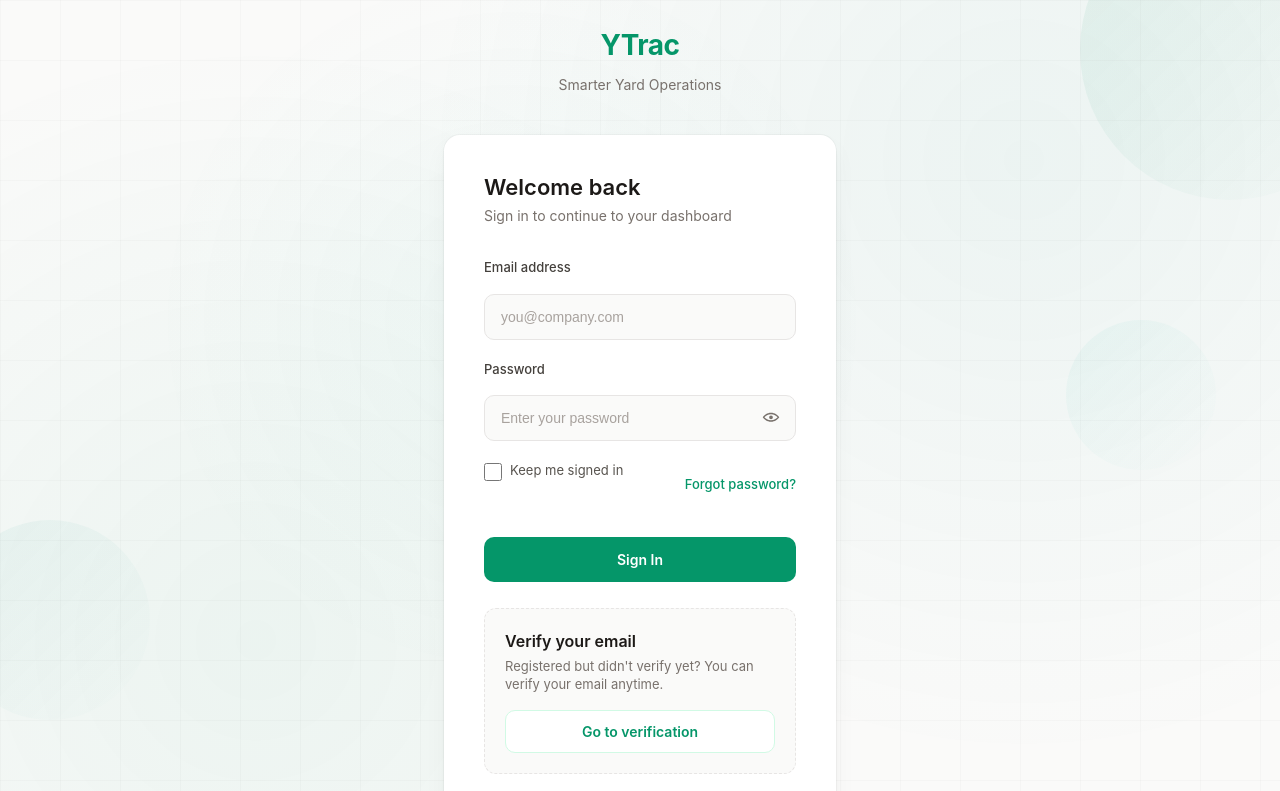
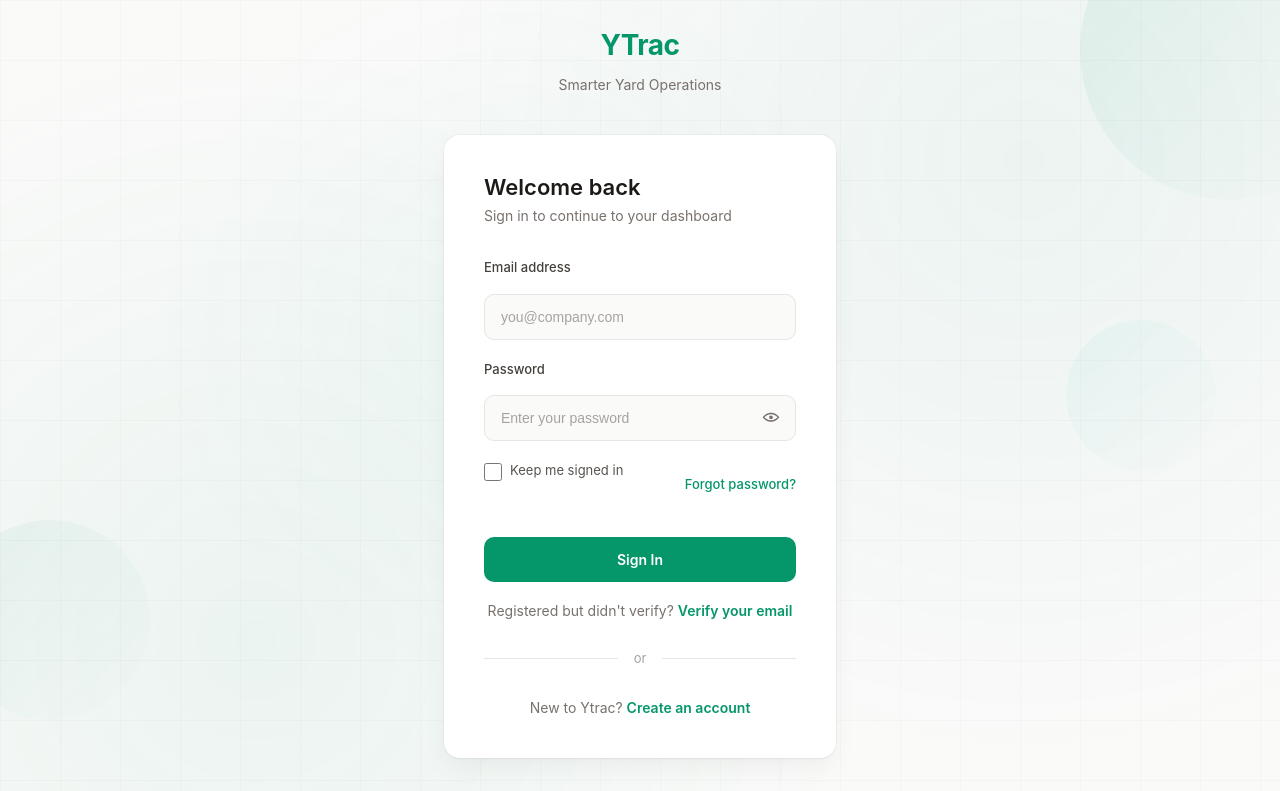
Before and after one commit to libishagrg/yms, a React app in the folder frontend/: page /login in a window 1280 px wide. Shown: the top 791 px of the page. Built offline with nearby package versions, Linux system fonts and the light colour scheme; no server answers; the HTML template or start-up script is replaced by a standard one.

Commit message:
updated login screen

```diff
--- a/frontend/src/components/login/Login.css
+++ b/frontend/src/components/login/Login.css
@@ -224,47 +224,12 @@
       transform: translateY(0);
     }
 
-    .btn-secondary {
-      width: 100%;
-      padding: 12px 18px;
-      background-color: #FFFFFF;
-      color: #059669;
-      font-size: 14px;
-      font-weight: 600;
-      border: 1px solid #D1FAE5;
-      border-radius: 10px;
-      cursor: pointer;
-      transition: all 0.2s;
+    .verify-inline {
+      margin-top: 18px;
     }
 
-    .btn-secondary:hover:not(:disabled) {
-      background-color: #ECFDF5;
-      border-color: #A7F3D0;
-    }
-
-    .verify-inline {
-      margin-top: 26px;
-      padding: 20px;
-      border: 1px dashed #E7E5E4;
-      border-radius: 12px;
-      background-color: #FAFAF9;
-    }
-
-    .verify-inline-header {
-      margin-bottom: 16px;
-    }
-
-    .verify-inline-title {
-      font-size: 16px;
-      font-weight: 600;
-      margin-bottom: 4px;
-      color: #1C1917;
-    }
-
-    .verify-inline-subtitle {
-      font-size: 13px;
-      color: #78716C;
-      line-height: 1.4;
+    .verify-inline .register-link {
+      margin: 0;
     }
 
     .divider {
--- a/frontend/src/components/login/component/Loginform.tsx
+++ b/frontend/src/components/login/component/Loginform.tsx
@@ -1,5 +1,5 @@
 import React from "react";
-import { useNavigate } from "react-router-dom";
+import { Link, useNavigate } from "react-router-dom";
 import api from "../../../lib/api";
 import { useAuth } from "../../../contexts/AuthContext";
 
@@ -17,6 +17,10 @@ export default function Loginform() {
     password: "",
     rememberMe: false,
   });
+  const trimmedEmail = loginInfo.email.trim();
+  const verifyLink = trimmedEmail
+    ? `/verify-email?email=${encodeURIComponent(trimmedEmail)}`
+    : "/verify-email";
 
   function handleChange(event: React.ChangeEvent<HTMLInputElement>) {
     const { name, value, type, checked } = event.target;
@@ -127,25 +131,9 @@ export default function Loginform() {
       </form>
 
       <div className="verify-inline">
-        <div className="verify-inline-header">
-          <h2 className="verify-inline-title">Verify your email</h2>
-          <p className="verify-inline-subtitle">
-            Registered but didn't verify yet? You can verify your email anytime.
-          </p>
-        </div>
-        <button
-          type="button"
-          className="btn-secondary"
-          onClick={() => {
-            const email = loginInfo.email?.trim();
-            const target = email
-              ? `/verify-email?email=${encodeURIComponent(email)}`
-              : "/verify-email";
-            navigate(target);
-          }}
-        >
-          Go to verification
-        </button>
+        <p className="register-link verify-link">
+          Registered but didn't verify? <Link to={verifyLink}>Verify your email</Link>
+        </p>
       </div>
     </>
   );
```
